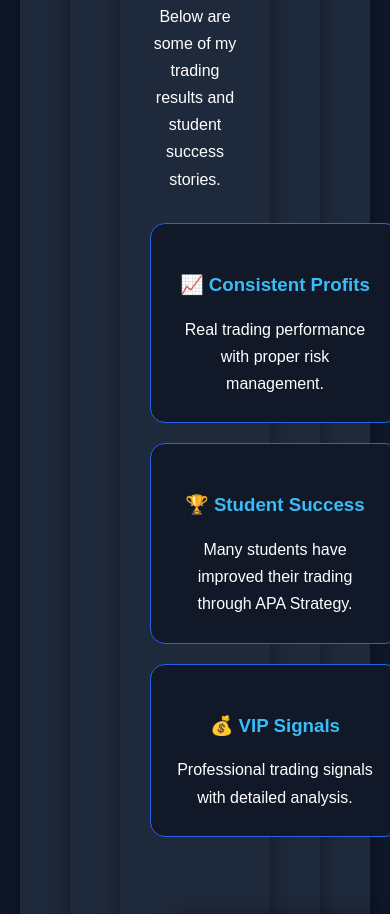
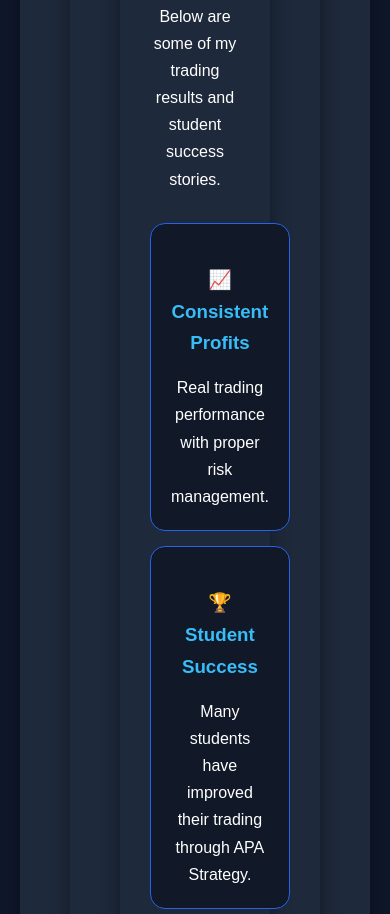
Before and after one commit to Mungu08272/myportfolio, a plain HTML site: page index.html in a window 390 px wide. Shown: the part 3989-4903 px from the top of the page. Drawn offline with Linux system fonts and the light colour scheme.

Commit message:
Add files via upload

```diff
--- a/style.css
+++ b/style.css
@@ -457,4 +457,27 @@
     box-sizing: border-box;
 }
 
+html,
+body {
+    overflow-x: hidden;
+    width: 100%;
 }
+
+* {
+    max-width: 100%;
+    box-sizing: border-box;
+}
+
+/* Bandika hapa */
+
+.results-container{
+    grid-template-columns:1fr;
+    gap:15px;
+}
+
+.result-card{
+    width:100%;
+    padding:20px;
+}
+
+}
```
